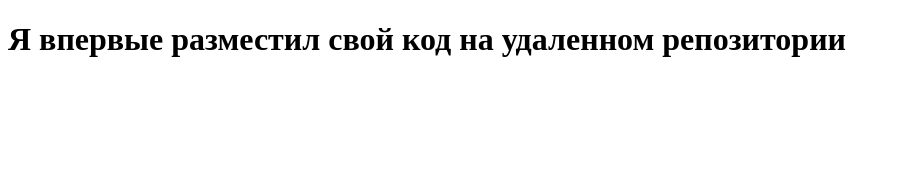
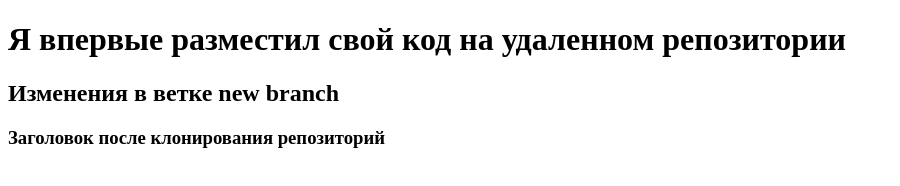
Before and after one commit to Exigeeeeee/test_repo, a plain HTML site: page index.html in a window 1280 px wide. Shown: the whole page, without its empty margins (0-900 px from the left). Drawn offline with Linux system fonts and the light colour scheme.

Commit message:
add third title

```diff
--- a/index.html
+++ b/index.html
@@ -7,5 +7,7 @@
 </head>
 <body>
 <h1>Я впервые разместил свой код на удаленном репозитории</h1>
+<h2>Изменения в ветке new branch</h2>
+<h3>Заголовок после клонирования репозиторий</h3>
 </body>
 </html>
```
